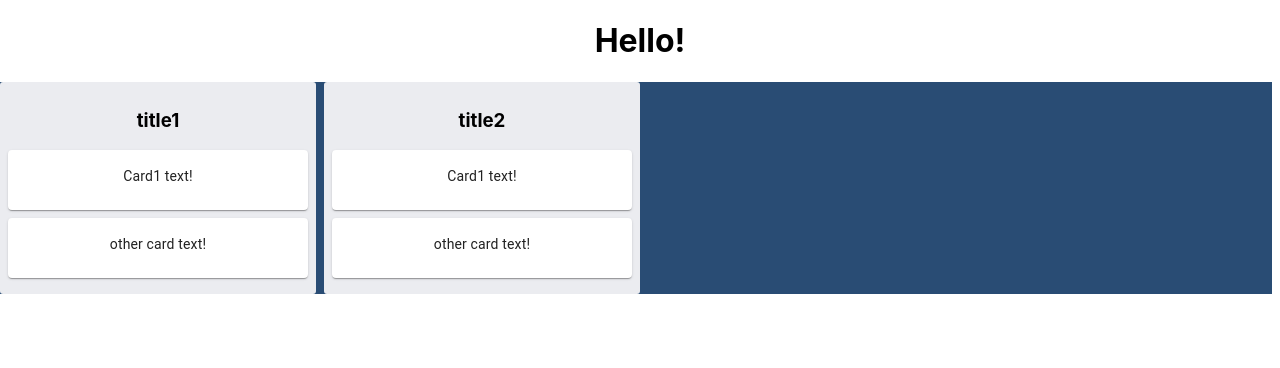
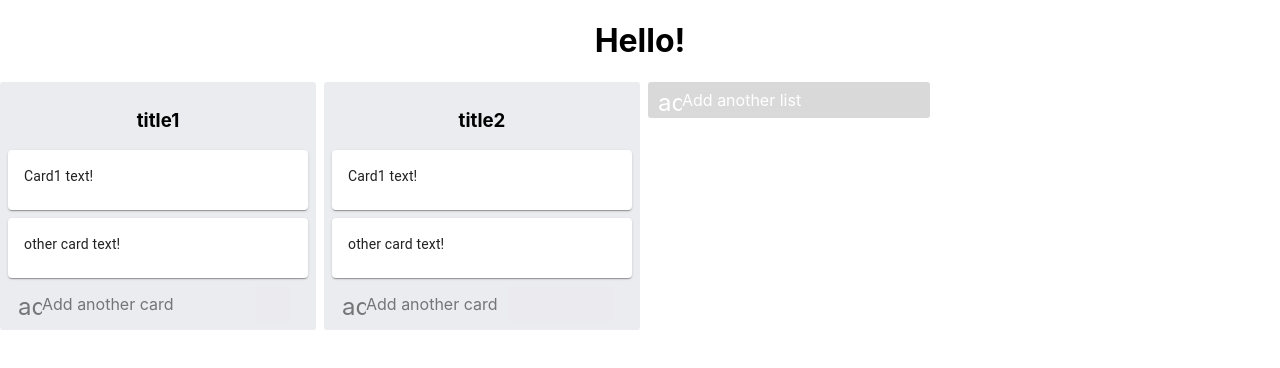
Before and after one commit to ariaseugeniab/Trello-clone-react, a React (Create React App) app: page / in a window 1280 px wide. Shown: the top 368 px of the page. Built offline with nearby package versions, Linux system fonts and the light colour scheme; the HTML template or start-up script is replaced by a standard one.

Commit message:
Add Styled components

```diff
--- a/package.json
+++ b/package.json
@@ -15,7 +15,9 @@
     "react-dom": "^17.0.2",
     "react-redux": "^7.2.5",
     "react-scripts": "4.0.3",
+    "react-textarea-autosize": "^8.3.3",
     "redux": "^4.1.1",
+    "styled-components": "^5.3.1",
     "typescript": "^4.4.3",
     "web-vitals": "^1.0.1"
   },
--- a/src/App.js
+++ b/src/App.js
@@ -2,6 +2,7 @@ import { connect } from "react-redux";
 import React from "react";
 import "./App.css";
 import TrelloList from "./components/TrelloList";
+import ActionButton from "./components/ActionButton";
 
 function App({ lists }) {
 	// const lists = this.props.lists;
@@ -12,6 +13,7 @@ function App({ lists }) {
 				{lists.map((list) => (
 					<TrelloList key={list.id} title={list.title} cards={list.cards} />
 				))}
+				<ActionButton list={{ value: true }} />
 			</div>
 		</div>
 	);
@@ -22,7 +24,6 @@ const styles = {
 		display: "block",
 	},
 	listsContainer: {
-		backgroundColor: "#294C74",
 		display: "flex",
 		flexDirection: "row",
 		marginRight: 8,
--- /dev/null
+++ b/src/components/ActionButton.js
@@ -0,0 +1,147 @@
+import React from "react";
+import { Icon } from "@mui/material";
+import Card from "@mui/material/Card";
+import CardContent from "@mui/material/CardContent";
+import TextareaAutosize from "react-textarea-autosize";
+import styled from "styled-components";
+
+class ActionButton extends React.PureComponent {
+	state = {
+		formOpen: false,
+		text: "",
+	};
+
+	openForm = () => {
+		this.setState({
+			formOpen: true,
+		});
+	};
+	closeForm = (e) => {
+		this.setState({
+			formOpen: false,
+		});
+	};
+
+	handleInputChange = (e) => {
+		this.setState({
+			text: e.target.value,
+		});
+	};
+
+	renderAddButton = () => {
+		const { list } = this.props;
+		const textOpacity = list ? 1 : 0.5;
+		const textColor = list ? "white" : "inherit";
+		const textBackground = list ? "rgba(0,0,0,.15)" : "inherit";
+
+		return (
+			<OpenFormButtonGroup
+				onClick={this.openForm}
+				style={{
+					opacity: textOpacity,
+					backgroundColor: textBackground,
+					color: textColor,
+				}}
+			>
+				<Icon>add</Icon>
+				<p>{list ? "Add another list" : "Add another card"}</p>
+			</OpenFormButtonGroup>
+		);
+	};
+
+	renderForm = () => {
+		const { list } = this.props;
+
+		return (
+			<div>
+				<Card
+					sx={{ minWidth: 275 }}
+					style={{
+						overflow: "visible",
+						minHeight: 60,
+						minWidth: 272,
+						padding: "6px 8px 2px",
+						marginBottom: "8px",
+					}}
+				>
+					<TextareaAutosize
+						placeholder={
+							list ? "Enter list title..." : "Enter a title for this card..."
+						}
+						autoFocus
+						// onBlur={this.closeForm}
+						value={this.state.text}
+						onChange={this.handleInputChange}
+						style={{
+							resize: "none",
+							width: "100%",
+							overflow: "hidden",
+							borderColor: "transparent",
+							outline: "none",
+							height: "100%",
+						}}
+					/>
+				</Card>
+				<div
+					style={{
+						display: "flex",
+						alignContent: "center",
+						justifyContent: "flex-start",
+					}}
+				>
+					<StyledButton>{list ? "Add List" : "Add Card"}</StyledButton>
+					<StyledCancelButton onClick={this.closeForm}>
+						<Icon>close</Icon>
+					</StyledCancelButton>
+				</div>
+			</div>
+		);
+	};
+
+	render() {
+		return this.state.formOpen ? this.renderForm() : this.renderAddButton();
+	}
+}
+const StyledButton = styled.button`
+	background-color: #0079bf;
+	border: none;
+	box-shadow: none;
+	color: #fff;
+	border-radius: 3px;
+	font-size: 14px;
+	font-weight: 400;
+	justify-content: center;
+	line-height: 20px;
+	padding: 6px 12px;
+	text-decoration: none;
+	cursor: pointer;
+
+	&:hover {
+		background-color: #026aa7;
+	}
+`;
+
+const StyledCancelButton = styled.button`
+	cursor: pointer;
+	color: #6b778c;
+	height: 32px;
+	/* line-height: 32px; */
+	width: 32px;
+	border: none;
+
+	&:hover {
+		color: #172b4d;
+	}
+`;
+
+const OpenFormButtonGroup = styled.div`
+	display: flex;
+	align-items: center;
+	cursor: pointer;
+	border-radius: 3px;
+	height: 36px;
+	width: 272px;
+	padding-left: 10px;
+`;
+
+export default ActionButton;
--- a/src/components/TrelloCard.js
+++ b/src/components/TrelloCard.js
@@ -16,6 +16,7 @@ const TrelloCard = ({ text }) => {
 const styles = {
 	cardContainer: {
 		marginBottom: 8,
+		textAlign: "left",
 	},
 };
 
--- a/src/components/TrelloList.js
+++ b/src/components/TrelloList.js
@@ -1,4 +1,5 @@
 import React from "react";
+import ActionButton from "./ActionButton";
 import TrelloCard from "./TrelloCard";
 
 const TrelloList = ({ title, cards }) => {
@@ -8,6 +9,7 @@ const TrelloList = ({ title, cards }) => {
 			{cards.map((card) => (
 				<TrelloCard key={card.id} text={card.text} />
 			))}
+			<ActionButton />
 		</div>
 	);
 };
@@ -18,6 +20,7 @@ const styles = {
 		borderRadius: 3,
 		width: "300px",
 		padding: 8,
+		height: "100%",
 		marginRight: 8,
 	},
 };
```
Also changed, not shown: 1 other file (tests, documents, lock files or other folders).
